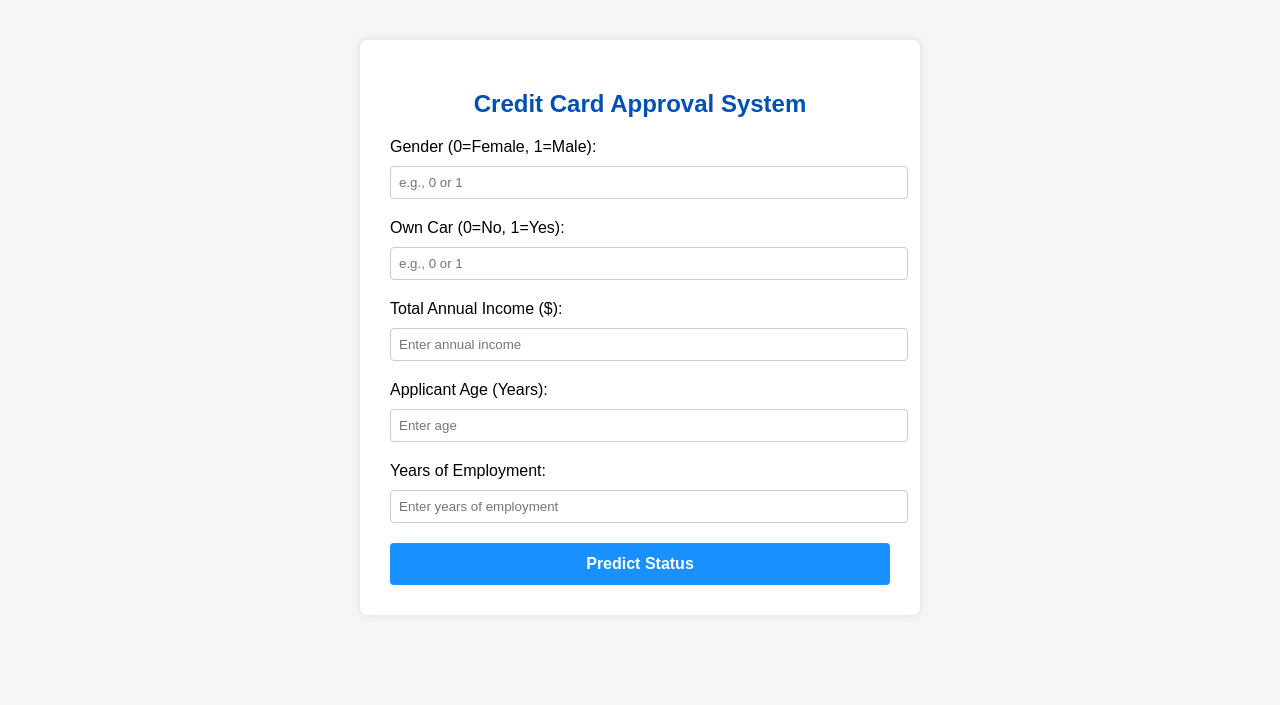
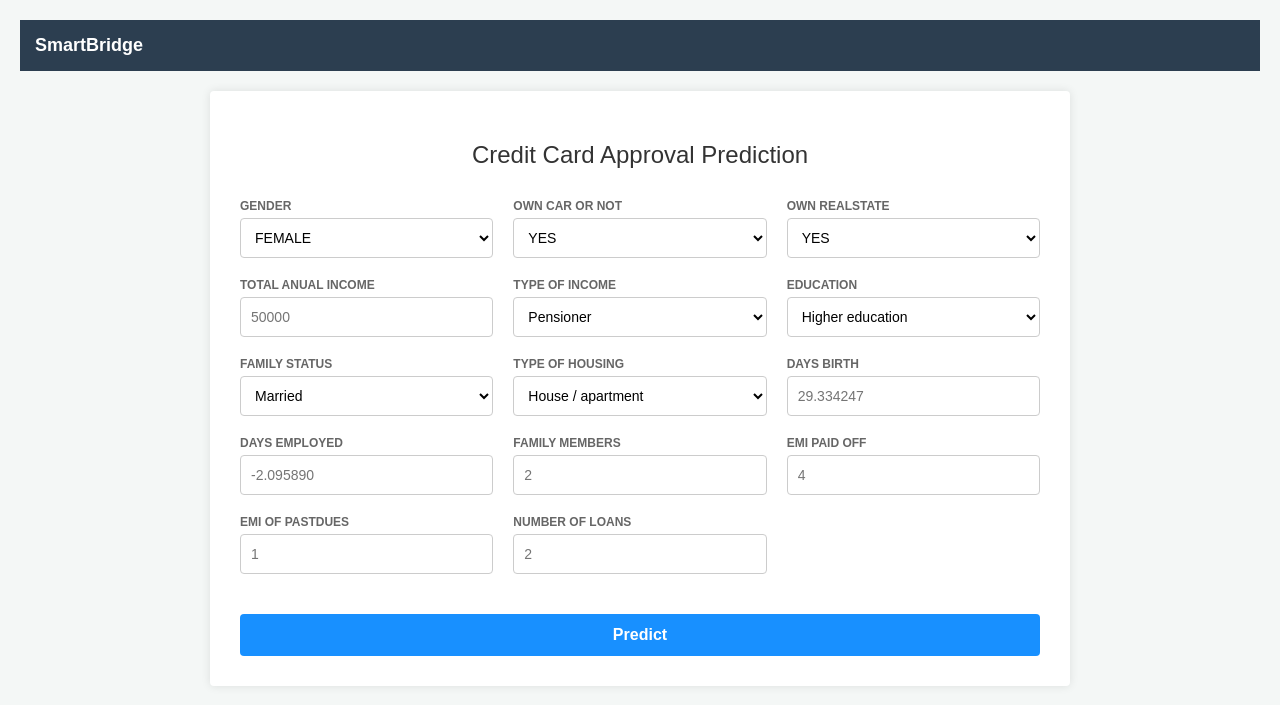
Before and after one commit to vankipuramraghunandan26-arch/Credit_card_approval_prediction, a Flask app: page / in a window 1280 px wide. Shown: the top 705 px of the page. Run offline with Flask 3, Linux system fonts and the light colour scheme; parts of the project's set-up code (start-up, migrations or seed data) failed here and were passed over.

Commit message:
Update index.html

```diff
--- a/templates/index.html
+++ b/templates/index.html
@@ -2,27 +2,123 @@
 <html>
 <head>
     <title>Credit Card Approval Prediction UI</title>
+    <style>
+        body { font-family: Arial, sans-serif; background: #f4f7f6; margin: 0; padding: 20px; }
+        .header-bar { background: #2c3e50; color: white; padding: 15px; font-weight: bold; font-size: 18px; margin-bottom: 20px; }
+        .container { max-width: 800px; background: white; padding: 30px; margin: auto; border-radius: 4px; box-shadow: 0 0 10px rgba(0,0,0,0.1); }
+        h2 { color: #333; text-align: center; margin-bottom: 30px; font-weight: normal; }
+        .grid-form { display: grid; grid-template-columns: repeat(3, 1fr); gap: 20px; }
+        .form-group { display: flex; flex-direction: column; }
+        label { font-size: 12px; color: #666; font-weight: bold; text-transform: uppercase; margin-bottom: 5px; }
+        input, select { padding: 10px; border: 1px solid #ccc; border-radius: 4px; font-size: 14px; background: #fff; box-sizing: border-box; width: 100%; height: 40px; }
+        .btn-container { grid-column: span 3; margin-top: 20px; }
+        button { width: 100%; background: #1890ff; color: white; padding: 12px; border: none; border-radius: 4px; font-weight: bold; cursor: pointer; font-size: 16px; }
+        button:hover { background: #40a9ff; }
+    </style>
 </head>
-<body style="font-family: Arial; margin: 40px; background: #f4f7f6;">
-    <div style="max-width: 500px; background: white; padding: 30px; margin: auto; border-radius: 8px; box-shadow: 0 0 10px rgba(0,0,0,0.1);">
-        <h2 style="color: #0050b3; text-align: center;">Credit Card Approval System</h2>
+<body>
+    <div class="header-bar">SmartBridge</div>
+    <div class="container">
+        <h2>Credit Card Approval Prediction</h2>
         <form action="/predict" method="POST">
-            <label>Gender (0=Female, 1=Male):</label>
-            <input type="number" name="g" placeholder="e.g., 0 or 1" required style="width:100%; padding:8px; margin: 10px 0 20px 0; border:1px solid #ccc; border-radius:4px;"><br>
+            <div class="grid-form">
+                <!-- Row 1 -->
+                <div class="form-group">
+                    <label>Gender</label>
+                    <select name="g">
+                        <option value="0">FEMALE</option>
+                        <option value="1">MALE</option>
+                    </select>
+                </div>
+                <div class="form-group">
+                    <label>Own Car or Not</label>
+                    <select name="car">
+                        <option value="1">YES</option>
+                        <option value="0">NO</option>
+                    </select>
+                </div>
+                <div class="form-group">
+                    <label>Own Realstate</label>
+                    <select name="realty">
+                        <option value="1">YES</option>
+                        <option value="0">NO</option>
+                    </select>
+                </div>
 
-            <label>Own Car (0=No, 1=Yes):</label>
-            <input type="number" name="car" placeholder="e.g., 0 or 1" required style="width:100%; padding:8px; margin: 10px 0 20px 0; border:1px solid #ccc; border-radius:4px;"><br>
+                <!-- Row 2 -->
+                <div class="form-group">
+                    <label>Total Anual Income</label>
+                    <input type="number" name="inc" placeholder="50000" required>
+                </div>
+                <div class="form-group">
+                    <label>Type of Income</label>
+                    <select name="inc_type">
+                        <option value="0">Pensioner</option>
+                        <option value="1">Working</option>
+                        <option value="2">Commercial associate</option>
+                        <option value="3">State servant</option>
+                    </select>
+                </div>
+                <div class="form-group">
+                    <label>Education</label>
+                    <select name="edu">
+                        <option value="0">Higher education</option>
+                        <option value="1">Secondary / secondary special</option>
+                        <option value="2">Incomplete higher</option>
+                    </select>
+                </div>
 
-            <label>Total Annual Income ($):</label>
-            <input type="number" name="inc" placeholder="Enter annual income" required style="width:100%; padding:8px; margin: 10px 0 20px 0; border:1px solid #ccc; border-radius:4px;"><br>
+                <!-- Row 3 -->
+                <div class="form-group">
+                    <label>Family Status</label>
+                    <select name="fam">
+                        <option value="0">Married</option>
+                        <option value="1">Single / not married</option>
+                        <option value="2">Civil marriage</option>
+                    </select>
+                </div>
+                <div class="form-group">
+                    <label>Type of Housing</label>
+                    <select name="house">
+                        <option value="0">House / apartment</option>
+                        <option value="1">With parents</option>
+                        <option value="2">Rented apartment</option>
+                    </select>
+                </div>
+                <div class="form-group">
+                    <label>Days Birth</label>
+                    <input type="number" step="any" name="age" placeholder="29.334247" required>
+                </div>
 
-            <label>Applicant Age (Years):</label>
-            <input type="number" name="age" placeholder="Enter age" required style="width:100%; padding:8px; margin: 10px 0 20px 0; border:1px solid #ccc; border-radius:4px;"><br>
+                <!-- Row 4 -->
+                <div class="form-group">
+                    <label>Days Employed</label>
+                    <input type="number" step="any" name="ye" placeholder="-2.095890" required>
+                </div>
+                <div class="form-group">
+                    <label>Family Members</label>
+                    <input type="number" name="fam_mem" placeholder="2" required>
+                </div>
+                <div class="form-group">
+                    <label>EMI Paid Off</label>
+                    <input type="number" name="emi_paid" placeholder="4" required>
+                </div>
 
-            <label>Years of Employment:</label>
-            <input type="number" name="ye" placeholder="Enter years of employment" required style="width:100%; padding:8px; margin: 10px 0 20px 0; border:1px solid #ccc; border-radius:4px;"><br>
+                <!-- Row 5 -->
+                <div class="form-group">
+                    <label>EMI of Pastdues</label>
+                    <input type="number" name="emi_past" placeholder="1" required>
+                </div>
+                <div class="form-group">
+                    <label>Number of Loans</label>
+                    <input type="number" name="loans" placeholder="2" required>
+                </div>
 
-            <button type="submit" style="width:100%; background:#1890ff; color:white; padding:12px; border:none; border-radius:4px; font-weight:bold; cursor:pointer; font-size:16px;">Predict Status</button>
+                <!-- Submit Button -->
+                <div class="btn-container">
+                    <button type="submit">Predict</button>
+                </div>
+            </div>
         </form>
     </div>
 </body>
```
